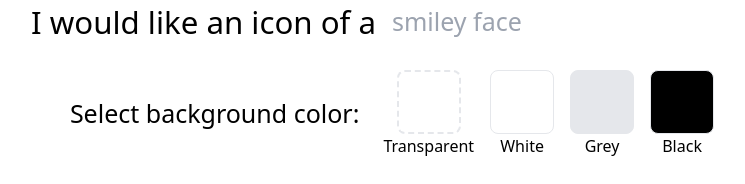
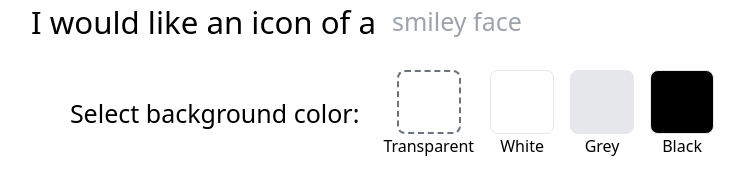
Before and after one commit to rossman22590/openai-icon-generator, a Next.js app: page / in a window 1280 px wide. Shown: the part 256-440 px from the top of the page, without its empty margins (248-993 px from the left). Built offline with nearby package versions, Linux system fonts and the light colour scheme; no server answers.

Commit message:
working on shit

```diff
--- a/src/pages/index.tsx
+++ b/src/pages/index.tsx
@@ -1,13 +1,25 @@
 import { useEffect, useState } from 'react'
-import Head from 'next/head'
+import Head from 'next/head';
+import { Configuration, OpenAIApi } from "openai";
+
 
 
 export default function Home() {
+  const [transparentActive, setTransparentActive] = useState(false);
+  const [whiteActive, setWhiteActive] = useState(false);
+  const [greyActive, setGreyActive] = useState(false);
+  const [blackACtive, setBlackActive] = useState(false);
+
   const [inputValue, setInputValue] = useState('');
   const [outputResults, setOutputResults] = useState(false);
+  const [downloadAsset, setDownloadAsset] = useState(null);
+
+  const API_KEY = process.env.OPEN_API_KEY
+
   // require('dotenv').config()
   useEffect(() => {
-    console.log('hello')
+    console.log('hello');
+    console.log("API_KEY", API_KEY)
   }, []);
 
 
@@ -15,10 +27,31 @@ export default function Home() {
     console.log(e);
     // provide active class to item, so user knows its been selected
     if (e.target.checked) {
-      console.log(e.target)
-      console.log(e.target.parentElement)
-      e.target.parentElement.classList.add('active');
-      alert('this is now active')
+      // console.log(e.target.value)
+      // console.log(e.target.parentElement)
+
+      if (e.target.value === 'transparent') {
+        setTransparentActive(true);
+        setWhiteActive(false);
+        setGreyActive(false);
+        setBlackActive(false);
+      } else if (e.target.value === 'white') {
+        setTransparentActive(false);
+        setWhiteActive(true);
+        setGreyActive(false);
+        setBlackActive(false);
+      } else if (e.target.value === 'grey') {
+        setTransparentActive(false);
+        setWhiteActive(false);
+        setGreyActive(true);
+        setBlackActive(false);
+      } else if (e.target.value === 'black') {
+        setTransparentActive(false);
+        setWhiteActive(false);
+        setGreyActive(false);
+        setBlackActive(true);
+
+      }
     }
   }
 
@@ -72,28 +105,28 @@ export default function Home() {
 
             <div className="grid grid-col-4 grid-flow-col gap-4 ml-6">
               <div className='flex flex-col items-center'>
-                <label htmlFor="transparent" className="flex w-16 h-16 rounded-lg cursor-pointer border-dashed border-2 border-gray-200" onClick={handleRadioSelect}>
+                <label htmlFor="transparent" className={`flex w-16 h-16 rounded-lg border-dashed border-2 border-gray-500 cursor-pointer ${transparentActive ? "active" : ""}`} onClick={handleRadioSelect}>
                   <input className="hidden pointer" type="radio" id="transparent" name="transparent" value="transparent" />
                 </label>
                  Transparent
               </div>
 
               <div className='flex flex-col items-center'>
-                <label htmlFor="white" className="flex w-16 h-16 border rounded-lg cursor-pointer" onClick={handleRadioSelect}>
+                <label htmlFor="white" className={`flex w-16 h-16 border rounded-lg cursor-pointer ${whiteActive ? "active" : ""}`} onClick={handleRadioSelect}>
                   <input className="hidden pointer" type="radio" id="white" name="white" value="white" />
                 </label>
                  White
               </div>
 
               <div className='flex flex-col items-center'>
-                <label htmlFor="grey" className="flex w-16 h-16 border bg-gray-200 rounded-lg cursor-pointer" onClick={handleRadioSelect}>
+                <label htmlFor="grey" className={`flex w-16 h-16 border rounded-lg bg-gray-200 cursor-pointer ${greyActive ? "active" : ""}`} onClick={handleRadioSelect}>
                   <input className="hidden pointer" type="radio" id="grey" name="grey" value="grey" />
                 </label>
                  Grey
               </div>
 
               <div className='flex flex-col items-center'>
-                <label htmlFor="black" className="flex w-16 h-16 border bg-black rounded-lg cursor-pointer" onClick={handleRadioSelect}>
+                <label htmlFor="black" className={`flex w-16 h-16 border rounded-lg bg-black cursor-pointer ${blackACtive ? "active" : ""}`} onClick={handleRadioSelect}>
                   <input className="hidden pointer" type="radio" id="black" name="black" value="black" />
                 </label>
                  Black
```
